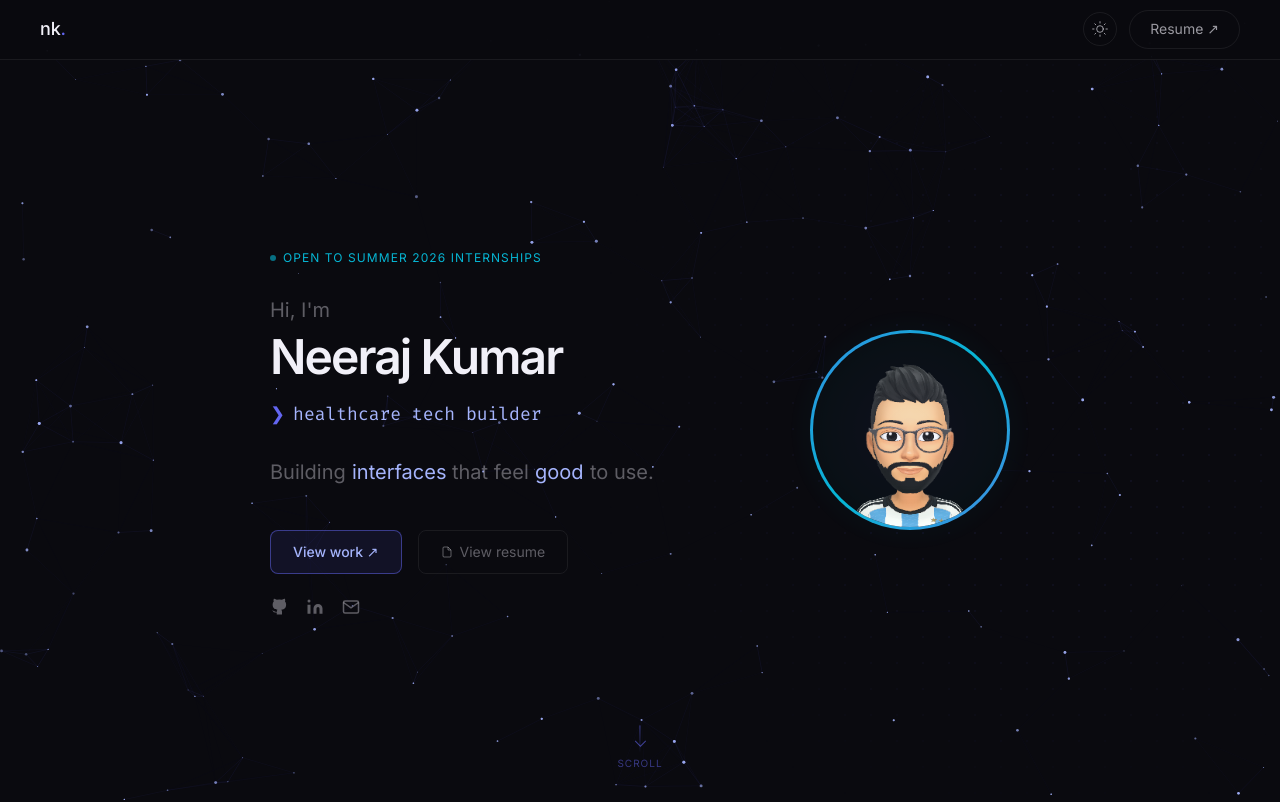
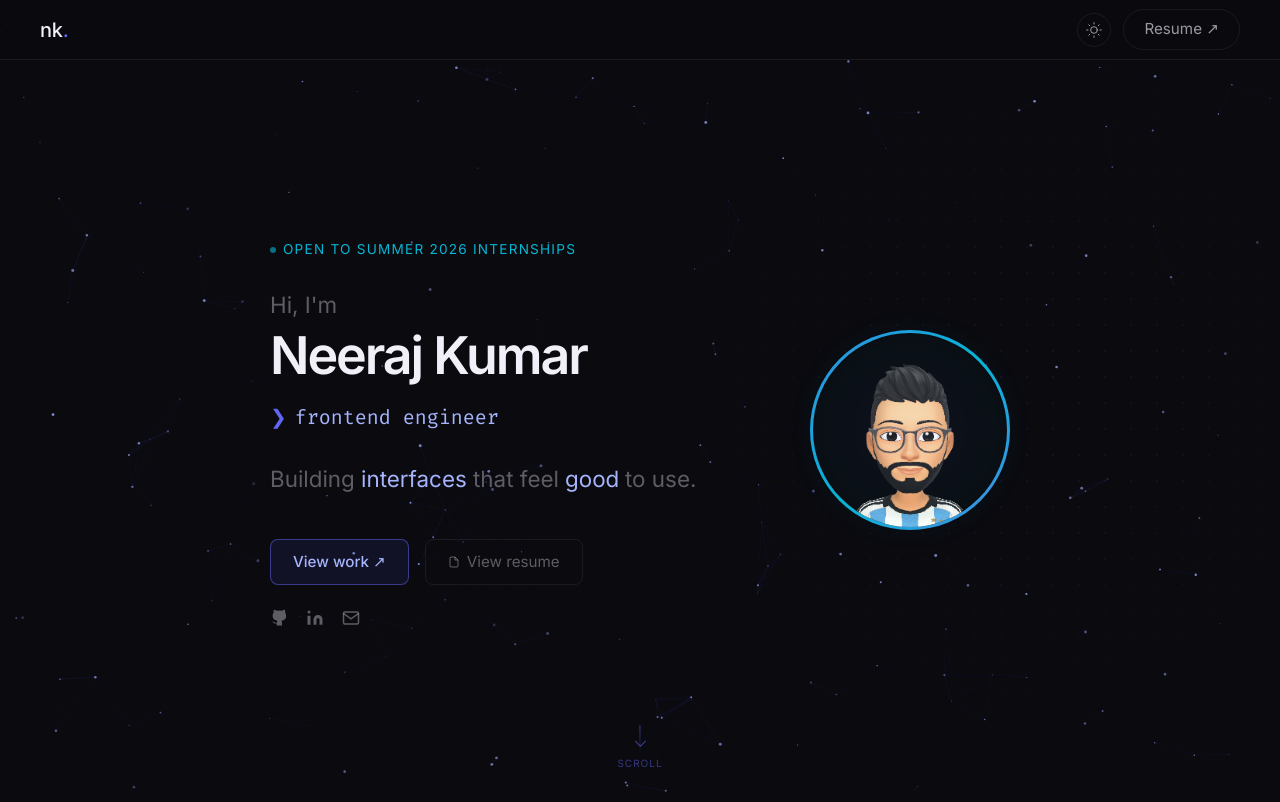
Before and after one commit to neera-jk/neeraj-portfolio, a React (Vite) app: page / in a window 1280 px wide. Shown: the top 802 px of the page. Built offline with nearby package versions, Linux system fonts and the light colour scheme.

Commit message:
perf: fix splash animation choppiness, optimize particle canvas, bump font scale

```diff
--- a/index.html
+++ b/index.html
@@ -6,6 +6,12 @@
   <link rel="icon" type="image/svg+xml" href="/favicon.svg" />
   <meta name="viewport" content="width=device-width, initial-scale=1.0" />
   <title>Neeraj Kumar</title>
+  <link rel="preconnect" href="https://fonts.googleapis.com" />
+  <link rel="preconnect" href="https://fonts.gstatic.com" crossorigin />
+  <link rel="preload" as="style"
+    href="https://fonts.googleapis.com/css2?family=Inter:wght@400;500;600&family=Fira+Code:wght@400;500&display=swap" />
+  <link rel="stylesheet"
+    href="https://fonts.googleapis.com/css2?family=Inter:wght@400;500;600&family=Fira+Code:wght@400;500&display=swap" />
 </head>
 
 <body>
--- a/src/App.jsx
+++ b/src/App.jsx
@@ -31,6 +31,7 @@ function App() {
   }, [])
 
   useEffect(() => {
+    if (!splashDone) return;
     const canvas = canvasRef.current;
     if (!canvas) return;
     const ctx = canvas.getContext('2d');
@@ -62,38 +63,57 @@ function App() {
       }));
     };
 
+    let cachedTheme = document.documentElement.getAttribute('data-theme');
+    let dotColor = cachedTheme === 'light' ? '79,70,229' : '165,180,252';
+    let lineColor = cachedTheme === 'light' ? '79,70,229' : '99,102,241';
+
+    const observer = new MutationObserver(() => {
+      cachedTheme = document.documentElement.getAttribute('data-theme');
+      dotColor = cachedTheme === 'light' ? '79,70,229' : '165,180,252';
+      lineColor = cachedTheme === 'light' ? '79,70,229' : '99,102,241';
+    });
+    observer.observe(document.documentElement, { attributes: true, attributeFilter: ['data-theme'] });
+
+    const LINK_DIST = 100;
+    const LINK_DIST_SQ = LINK_DIST * LINK_DIST;
+    const TWO_PI = Math.PI * 2;
+
     const draw = () => {
       ctx.clearRect(0, 0, w, h);
-      const isLight = document.documentElement.getAttribute('data-theme') === 'light'
-      const dotColor = isLight ? '79,70,229' : '165,180,252'
-      const lineColor = isLight ? '79,70,229' : '99,102,241'
 
-      particles.forEach(p => {
+      // -- update positions & draw dots in one batched path per opacity group --
+      for (let i = 0; i < particles.length; i++) {
+        const p = particles[i];
         p.x += p.vx; p.y += p.vy;
         if (p.x < 0) p.x = w;
         if (p.x > w) p.x = 0;
         if (p.y < 0) p.y = h;
         if (p.y > h) p.y = 0;
         ctx.beginPath();
-        ctx.arc(p.x, p.y, p.r, 0, Math.PI * 2);
+        ctx.arc(p.x, p.y, p.r, 0, TWO_PI);
         ctx.fillStyle = `rgba(${dotColor},${p.o})`;
         ctx.fill();
-        ctx.fill();
-      });
-      particles.forEach((p, i) => {
+      }
+
+      // -- draw connecting lines: compare squared distances, batch by opacity --
+      ctx.lineWidth = 0.6;
+      for (let i = 0; i < particles.length; i++) {
+        const p = particles[i];
         for (let j = i + 1; j < particles.length; j++) {
           const q = particles[j];
-          const d = Math.sqrt((p.x - q.x) ** 2 + (p.y - q.y) ** 2);
-          if (d < 100) {
+          const dx = p.x - q.x;
+          const dy = p.y - q.y;
+          const distSq = dx * dx + dy * dy;
+          if (distSq < LINK_DIST_SQ) {
+            const alpha = 0.15 * (1 - Math.sqrt(distSq) / LINK_DIST);
             ctx.beginPath();
             ctx.moveTo(p.x, p.y);
             ctx.lineTo(q.x, q.y);
-            ctx.strokeStyle = `rgba(${lineColor},${0.15 * (1 - d / 100)})`;
-            ctx.lineWidth = 0.6;
+            ctx.strokeStyle = `rgba(${lineColor},${alpha})`;
             ctx.stroke();
           }
         }
-      });
+      }
       animId = requestAnimationFrame(draw);
     };
 
@@ -103,9 +123,10 @@ function App() {
 
     return () => {
       cancelAnimationFrame(animId);
+      observer.disconnect();
       window.removeEventListener('resize', resize);
     };
-  }, [])
+  }, [splashDone])
 
   return (
     <div style={{ position: 'relative' }}>
--- a/src/components/Hero.jsx
+++ b/src/components/Hero.jsx
@@ -3,10 +3,9 @@ import { motion, AnimatePresence, useScroll, useTransform } from 'framer-motion'
 import '../styles/Hero.css'
 
 const ROLES = [
+    'ms cs @ northeastern \'27',
     'frontend engineer',
     'healthcare tech builder',
-    'ms cs @ northeastern \'27',
-    'open to summer 2026 roles',
 ]
 
 const SUB_WORDS = [
--- a/src/components/Splash.jsx
+++ b/src/components/Splash.jsx
@@ -2,10 +2,21 @@ import { useState, useEffect, useRef } from 'react'
 import '../styles/Splash.css'
 
 function Splash({ onComplete, onLogoLanded }) {
-    const [phase, setPhase] = useState('revealing') // revealing → idle → flying → done
+    const [phase, setPhase] = useState('waiting') // waiting → revealing → idle → flying → done
+    const [fontsReady, setFontsReady] = useState(false)
     const logoRef = useRef(null)
 
+    // Wait for fonts before starting any animation
     useEffect(() => {
+        document.fonts.ready.then(() => {
+            setFontsReady(true)
+            setPhase('revealing')
+        })
+    }, [])
+
+    useEffect(() => {
+        if (!fontsReady) return
+
         const idleTimer = setTimeout(() => setPhase('idle'), 900)
 
         const flyTimer = setTimeout(() => {
@@ -45,7 +56,7 @@ function Splash({ onComplete, onLogoLanded }) {
             clearTimeout(flyTimer)
             clearTimeout(doneTimer)
         }
-    }, [onComplete, onLogoLanded])
+    }, [fontsReady, onComplete, onLogoLanded])
 
     if (phase === 'done') return null
 
--- a/src/index.css
+++ b/src/index.css
@@ -1,6 +1,4 @@
 @import './styles/variables.css';
-
-@import url('https://fonts.googleapis.com/css2?family=Inter:wght@400;500;600&family=Fira+Code:wght@400;500&display=swap');
 
 /* dark-theme defaults for theme-adaptive vars */
 :root {
--- a/src/styles/Splash.css
+++ b/src/styles/Splash.css
@@ -39,7 +39,14 @@
     letter-spacing: -0.01em;
     display: inline-block;
     clip-path: inset(0 100% 0 0);
+    will-change: clip-path;
     animation: revealText 0.7s cubic-bezier(0.25, 1, 0.5, 1) forwards;
+}
+
+/* Keep text hidden until fonts are loaded */
+.splash.waiting .splash-text {
+    animation: none;
+    clip-path: inset(0 100% 0 0);
 }
 
 .splash-text:first-child {
--- a/src/styles/variables.css
+++ b/src/styles/variables.css
@@ -30,14 +30,14 @@
     --font-mono: 'Fira Code', 'Cascadia Code', monospace;
 
     /* font sizes — scales with screen */
-    --fs-xs: clamp(0.7rem, 1.2vw, 0.75rem);
-    --fs-sm: clamp(0.8rem, 1.4vw, 0.875rem);
-    --fs-base: clamp(0.9rem, 1.6vw, 1rem);
-    --fs-md: clamp(1rem, 1.8vw, 1.125rem);
-    --fs-lg: clamp(1.1rem, 2vw, 1.25rem);
-    --fs-xl: clamp(1.25rem, 2.5vw, 1.5rem);
-    --fs-2xl: clamp(1.5rem, 3vw, 2rem);
-    --fs-3xl: clamp(2rem, 5vw, 3rem);
+    --fs-xs: clamp(0.75rem, 1.2vw, 0.85rem);
+    --fs-sm: clamp(0.85rem, 1.4vw, 0.95rem);
+    --fs-base: clamp(0.95rem, 1.6vw, 1.1rem);
+    --fs-md: clamp(1.05rem, 1.8vw, 1.25rem);
+    --fs-lg: clamp(1.2rem, 2vw, 1.4rem);
+    --fs-xl: clamp(1.4rem, 2.5vw, 1.7rem);
+    --fs-2xl: clamp(1.65rem, 3vw, 2.25rem);
+    --fs-3xl: clamp(2.25rem, 5vw, 3.25rem);
 
     /* spacing — scales with screen */
     --space-xs: clamp(0.5rem, 1vw, 0.75rem);
```
